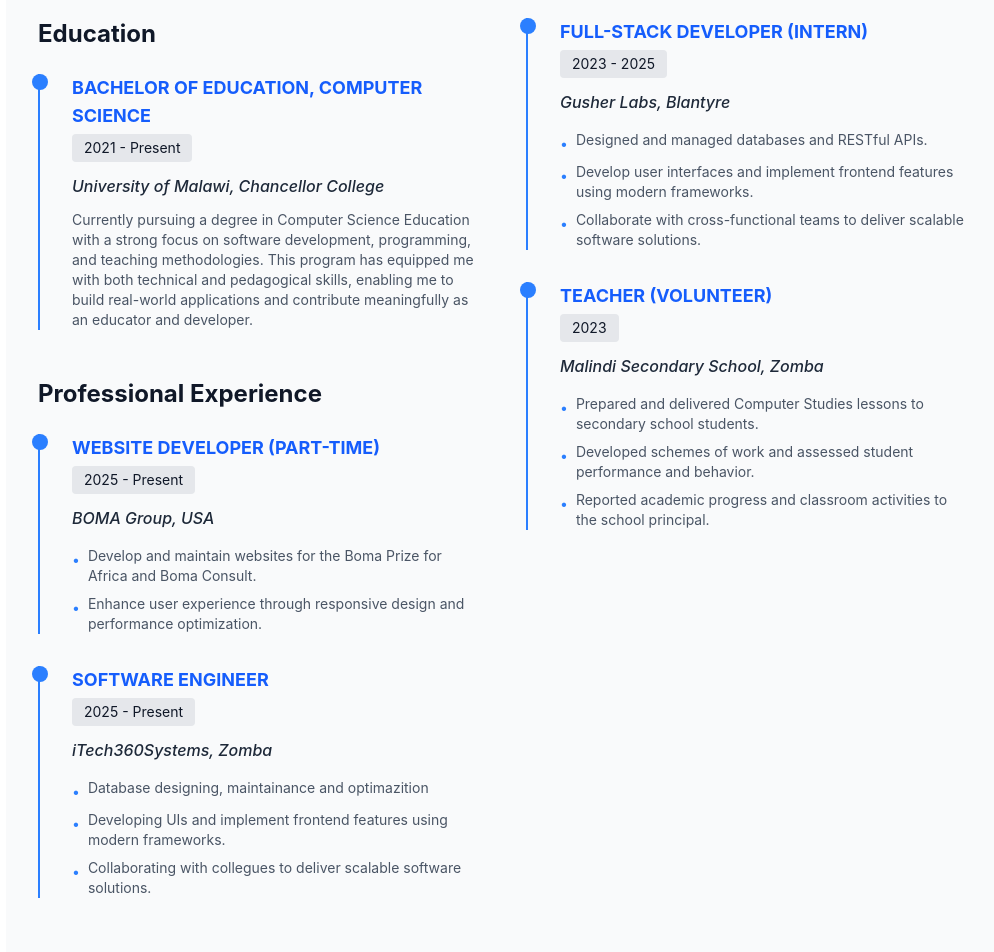
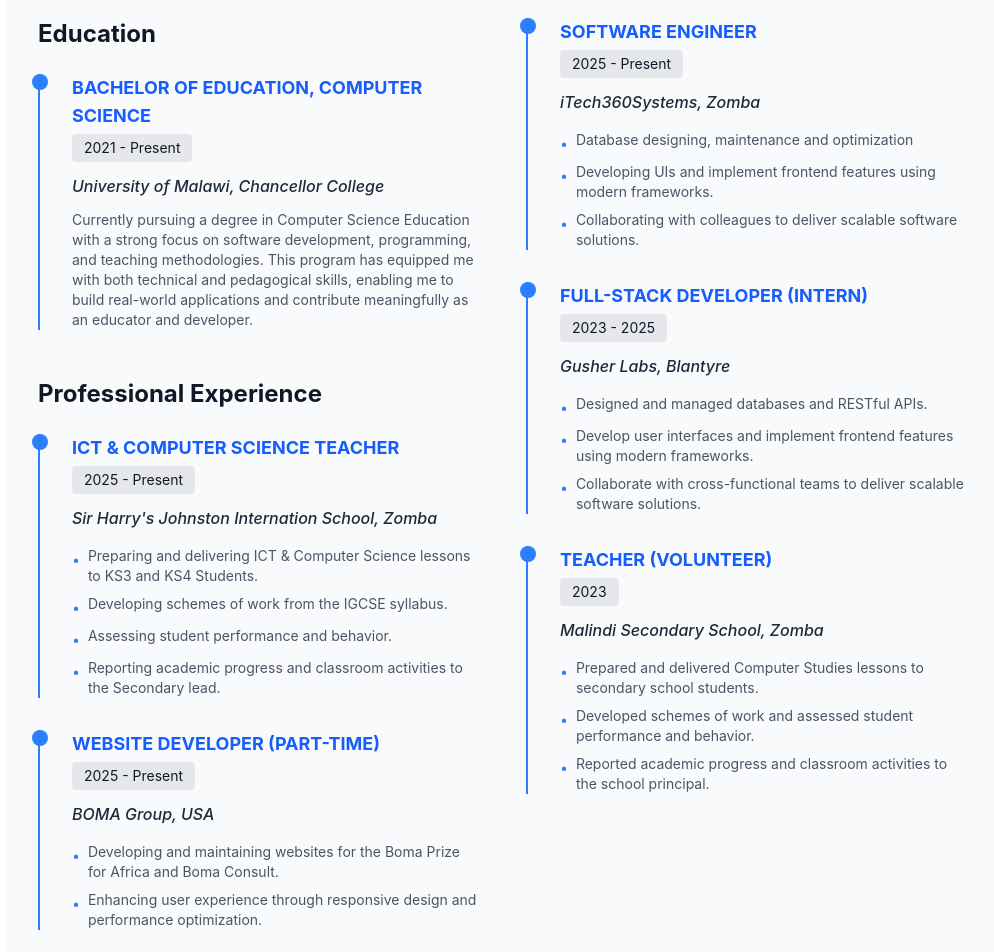
Before and after one commit to Khelva47/next_portfolio, a Next.js app: page / in a window 1280 px wide. Shown: the part 2560-3512 px from the top of the page, without its empty margins (282-1276 px from the left). Built offline with nearby package versions, Linux system fonts and the light colour scheme; no server answers.

Commit message:
added a new work experience

```diff
--- a/src/app/components/Portfolio.js
+++ b/src/app/components/Portfolio.js
@@ -139,12 +139,23 @@ const Portfolio = ({ isDarkMode, setIsDarkMode }) => {
     ],
     experience: [
       {
+        title: "ICT & COMPUTER SCIENCE TEACHER",
+        period: "2025 - Present",
+        company: "Sir Harry's Johnston Internation School, Zomba",
+        responsibilities: [
+          "Preparing and delivering ICT & Computer Science lessons to KS3 and KS4 Students.",
+          "Developing schemes of work from the IGCSE syllabus.",
+          "Assessing student performance and behavior.",
+          "Reporting academic progress and classroom activities to the Secondary lead."
+        ],
+      },
+      {
         title: "WEBSITE DEVELOPER (PART-TIME)",
         period: "2025 - Present",
         company: "BOMA Group, USA",
         responsibilities: [
-          "Develop and maintain websites for the Boma Prize for Africa and Boma Consult.",
-          "Enhance user experience through responsive design and performance optimization.",
+          "Developing and maintaining websites for the Boma Prize for Africa and Boma Consult.",
+          "Enhancing user experience through responsive design and performance optimization.",
         ],
       },
       {
@@ -152,9 +163,9 @@ const Portfolio = ({ isDarkMode, setIsDarkMode }) => {
         period: "2025 - Present",
         company: "iTech360Systems, Zomba",
         responsibilities: [
-          "Database designing, maintainance and optimazition",
+          "Database designing, maintenance and optimization",
           "Developing UIs and implement frontend features using modern frameworks.",
-          "Collaborating with collegues to deliver scalable software solutions.",
+          "Collaborating with colleagues to deliver scalable software solutions.",
         ],
       },
       {
--- a/src/app/components/Sections/ServicesSection.js
+++ b/src/app/components/Sections/ServicesSection.js
@@ -8,8 +8,8 @@ const ServicesSection = () => {
       icon: Code,
       title: "Full-Stack Web Development",
       description:
-        "Building responsive, performant, and scalable web applications using modern frameworks like React, Next.js, FastAPI, and NestJS.",
-      link: "#",
+        "Building responsive, performant, and scalable web applications using modern frameworks like React, Next.js, FastAPI, and Node.js.",
+
     },
     {
       id: 2,
@@ -17,15 +17,13 @@ const ServicesSection = () => {
       title: "Mobile App Development",
       description:
         "Creating cross-platform mobile applications with Flutter, focusing on sleek UI, smooth UX, and robust backend integration.",
-      link: "#",
     },
     {
       id: 3,
       icon: GraduationCap,
       title: "Software Education & Training",
       description:
-        "Delivering engaging computer science lessons and hands-on coding sessions to empower students and junior developers.",
-      link: "#",
+        "Delivering engaging ICT and computer science lessons and hands-on coding sessions to empower students and junior developers.",
     },
     {
       id: 4,
@@ -33,7 +31,6 @@ const ServicesSection = () => {
       title: "API Design & Integration",
       description:
         "Designing and developing secure RESTful APIs and integrating third-party services for seamless digital experiences.",
-      link: "#",
     },
     {
       id: 5,
@@ -41,7 +38,6 @@ const ServicesSection = () => {
       title: "IT Consulting",
       description:
         "Offering expert guidance on software architecture, technology choices, and digital transformation to help businesses scale and innovate efficiently.",
-      link: "#",
     },
     {
       id: 6,
@@ -49,7 +45,6 @@ const ServicesSection = () => {
       title: "Project Management",
       description:
         "Overseeing project lifecycles, coordinating cross-functional teams, and ensuring timely delivery of tech solutions with clarity and quality.",
-      link: "#",
     },
   ]
 
```
